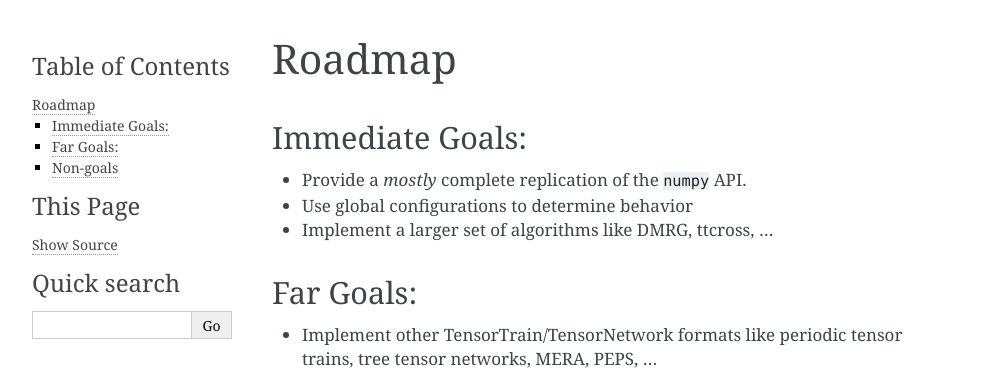
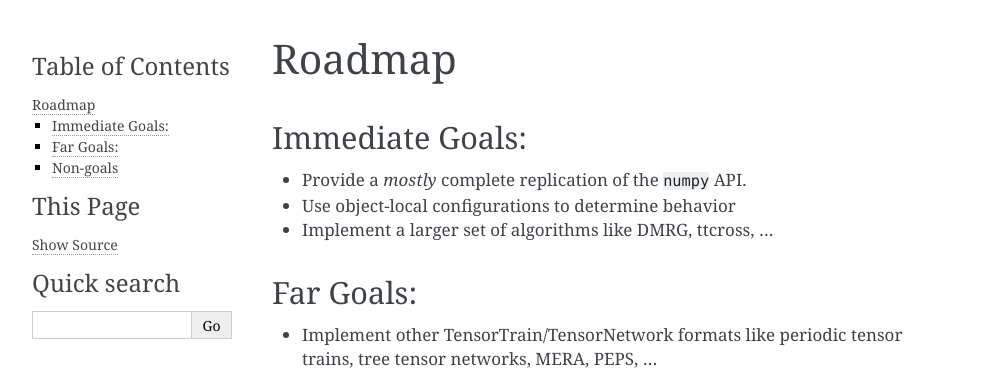
Before and after one commit to sonnerm/ttarray, a Sphinx documentation site: the page built from doc/source/roadmap.rst, in a window 1280 px wide. Shown: the top 388 px of the page, without its empty margins (148-1140 px from the left). Built offline with Sphinx 7.4.7, drawn with Linux system fonts in a browser that asks for light colours; formulas are drawn with MathJax 3.

Commit message:
changed some doc

```diff
--- /dev/null
+++ b/doc/source/cluster.rst
@@ -0,0 +1,2 @@
+Cluster
+========
--- a/doc/source/numpy.rst
+++ b/doc/source/numpy.rst
@@ -3,7 +3,7 @@ numpy and ttarray
 ``numpy`` is the de-facto standard library for dealing with numerical arrays in
 python. ``ttarray`` uses the  ``__array_function__`` and ``__array_ufunc__``
 protocols to make TensorTrainArray_ and TensorTrainSlice_ 'feel' like regular
-numpy.ndarray's. If functions has however the drawback that tensor train
+numpy.ndarray's. These functions has however the drawback that tensor train
 specific parameters like bond-dimensions can not be provided this way. In the
-future we plan on implementing some kind of global configuration to address this
+future we plan on implementing some kind of object-local configuration to address this
 shortcoming.
--- a/doc/source/roadmap.rst
+++ b/doc/source/roadmap.rst
@@ -3,7 +3,7 @@ Roadmap
 Immediate Goals:
 ----------------
 * Provide a *mostly* complete replication of the ``numpy`` API.
-* Use global configurations to determine behavior
+* Use object-local configurations to determine behavior
 * Implement a larger set of algorithms like DMRG, ttcross, ...
 
 Far Goals:
```
